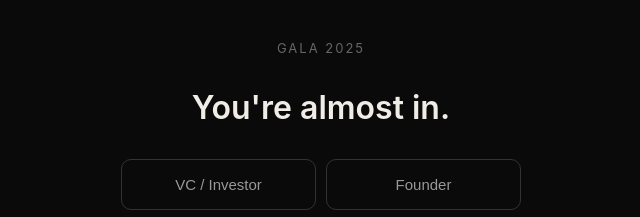
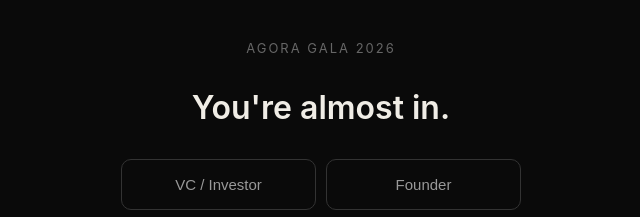
Before and after one commit to Mzcassim/Spoke, a website: page public/register.html in a window 1280 px wide. Shown: the top 217 px of the page, 319-959 px from the left. Drawn offline with Linux system fonts and the light colour scheme.

Commit message:
Update event name to Agora Gala 2026

```diff
--- a/public/register.html
+++ b/public/register.html
@@ -25,7 +25,7 @@ h1{font-size:32px;font-weight:600;margin-bottom:32px;text-align:center}
 </head>
 <body data-wristband-id="__WRISTBAND_ID__">
 <div class="container">
-  <div class="event-name">Gala 2025</div>
+  <div class="event-name">Agora Gala 2026</div>
   <h1>You're almost in.</h1>
 
   <div class="roles">
```
Also changed, not shown: public/admin.html (+1 -1 lines).
